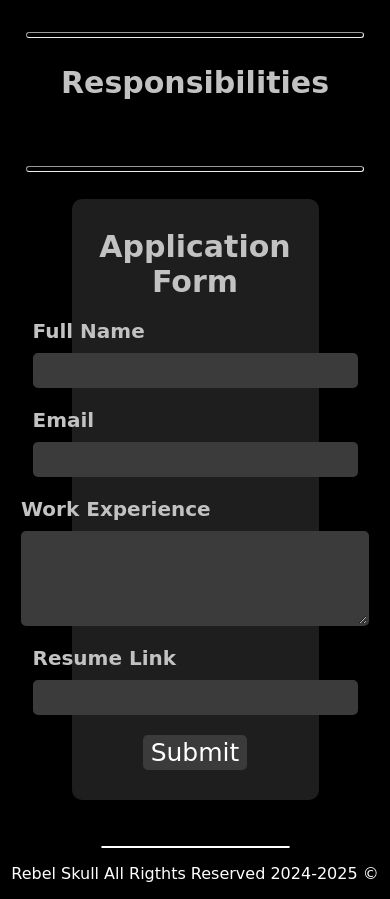
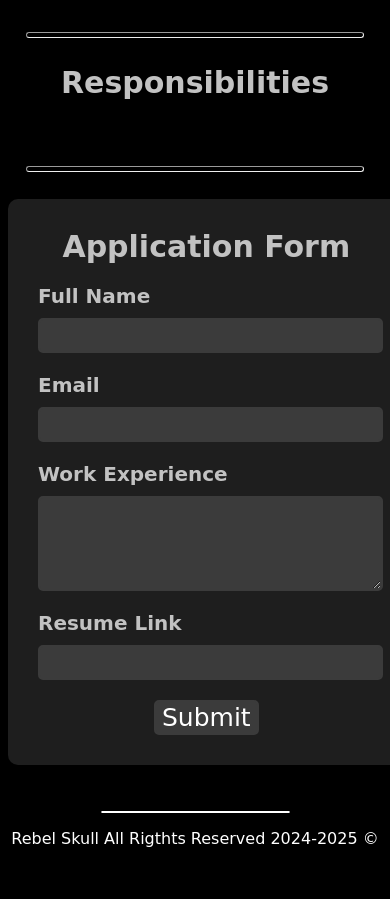
Before and after one commit to germanter/germanter, a Flask app: template templates/jobs.html in a window 390 px wide. Shown: the part 429-1328 px from the top of the page. After the commit the page ends 1276 px from the top, so only its background shows below. Run offline with Flask 3, Linux system fonts and the light colour scheme; the template is opened without the code that fills it, so the values that code supplies are empty.

Commit message:
customize for mobile

```diff
--- a/templates/application_form.html
+++ b/templates/application_form.html
@@ -1,28 +1,58 @@
-<form action='/job/{{ job[0]['id'] }}/apply' method='POST' style="display: flex; flex-direction: column; gap: 20px; background-color: #1e1e1e; padding: 30px; border-radius: 10px; width: 50%; margin: auto; align-items: center;" onsubmit="disableButton(this)">
+<form action='/job/{{ job[0]['id'] }}/apply' method='POST'
+      style="display: flex; flex-direction: column; gap: 20px; background-color: #1e1e1e; padding: 30px; border-radius: 10px; max-width: 90%; margin: auto; align-items: center;"
+      onsubmit="disableButton(this)">
     <label style="font-size: 30px; font-weight: bold; color: #c2c2c2;">Application Form</label>
 
-    <div style="display: flex; flex-direction: column; align-items: flex-start; gap: 10px;">
+    <div style="display: flex; flex-direction: column; align-items: flex-start; gap: 10px; width: 100%;">
         <label style="font-size: 20px; font-weight: bold; color: #c2c2c2;" for="username">Full Name</label>
-        <input name="full_name" required maxlength="60" minlength="3" id="username" type="text" style="color:white; background-color:#3b3b3b; border: 2px solid #3b3b3b; border-radius:5px; font-size:25px; font-family:'Bangers', cursive;">
+        <input name="full_name" required maxlength="60" minlength="3" id="username" type="text"
+               style="color:white; background-color:#3b3b3b; border: 2px solid #3b3b3b; border-radius:5px; font-size:25px; font-family:'Bangers', cursive; width: 100%;">
     </div>
 
-    <div style="display: flex; flex-direction: column; align-items: flex-start; gap: 10px;">
+    <div style="display: flex; flex-direction: column; align-items: flex-start; gap: 10px; width: 100%;">
         <label style="font-size: 20px; font-weight: bold; color: #c2c2c2;" for="email">Email</label>
-        <input name="email" maxlength="90" id="email" type="email" required style="color:white; background-color:#3b3b3b; border: 2px solid #3b3b3b; border-radius:5px; font-size:25px; font-family:'Bangers', cursive;">
+        <input name="email" maxlength="90" id="email" type="email" required
+               style="color:white; background-color:#3b3b3b; border: 2px solid #3b3b3b; border-radius:5px; font-size:25px; font-family:'Bangers', cursive; width: 100%;">
     </div>
 
-    <div style="display: flex; flex-direction: column; align-items: flex-start; gap: 10px;">
+    <div style="display: flex; flex-direction: column; align-items: flex-start; gap: 10px; width: 100%;">
         <label for="info" style="font-size: 20px; font-weight: bold; color: #c2c2c2;">Work Experience</label>
-        <textarea name="work_experience" rows="3" cols="25" style="color:white; background-color:#3b3b3b; border: 2px solid #3b3b3b; border-radius:5px; font-size:25px; font-family:'Bangers', cursive;" id="info"></textarea>
+        <textarea name="work_experience" rows="3" cols="25"
+                  style="color:white; background-color:#3b3b3b; border: 2px solid #3b3b3b; border-radius:5px; font-size:25px; font-family:'Bangers', cursive; width: 100%;" id="info"></textarea>
     </div>
 
-    <div style="display: flex; flex-direction: column; align-items: flex-start; gap: 10px;">
+    <div style="display: flex; flex-direction: column; align-items: flex-start; gap: 10px; width: 100%;">
         <label style="font-size: 20px; font-weight: bold; color: #c2c2c2;" for="resume">Resume Link</label>
-        <input name="resume_link" required maxlength="60" minlength="3" id="resume" type="text" style="color:white; background-color:#3b3b3b; border: 2px solid #3b3b3b; border-radius:5px; font-size:25px; font-family:'Bangers', cursive;">
+        <input name="resume_link" required maxlength="60" minlength="3" id="resume" type="text"
+               style="color:white; background-color:#3b3b3b; border: 2px solid #3b3b3b; border-radius:5px; font-size:25px; font-family:'Bangers', cursive; width: 100%;">
     </div>
 
-    <input type="submit" value="Submit" id="submitButton" style="color:white; background-color:#3b3b3b; border: 2px solid #3b3b3b; border-radius:5px; font-size:25px; font-family:'Bangers', cursive;">
+    <input type="submit" value="Submit" id="submitButton"
+           style="color:white; background-color:#3b3b3b; border: 2px solid #3b3b3b; border-radius:5px; font-size:25px; font-family:'Bangers', cursive;">
 </form>
+
+<style>
+    /* Mobil ve PC uyumlu tasarım için medya sorgusu */
+    @media (max-width: 768px) {
+        form {
+            width: 100%;
+            padding: 20px;
+        }
+
+        input, textarea {
+            font-size: 18px;
+        }
+
+        label {
+            font-size: 18px;
+        }
+
+        #submitButton {
+            font-size: 20px;
+        }
+    }
+</style>
+
 
 <script>
     function disableButton(form) {
```
